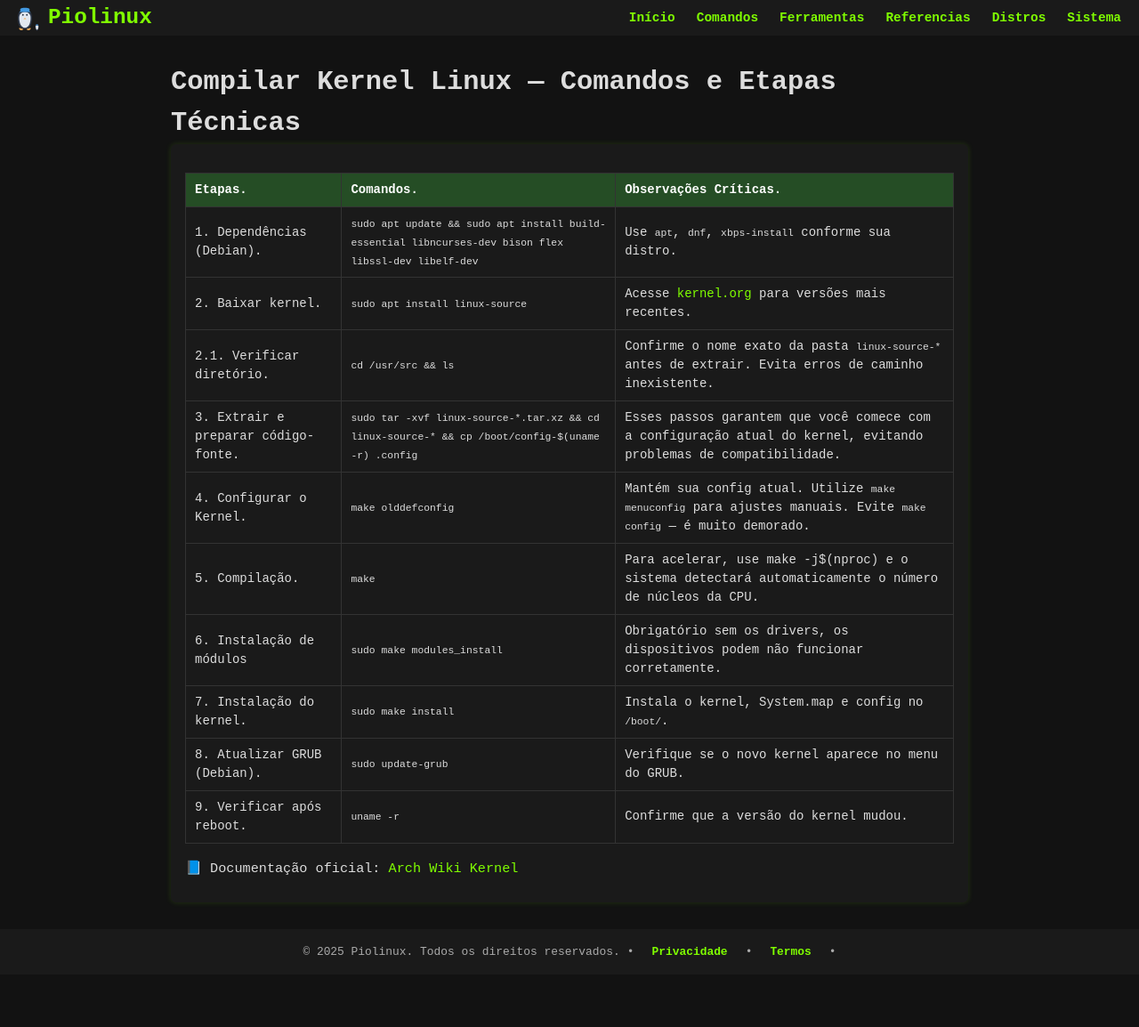
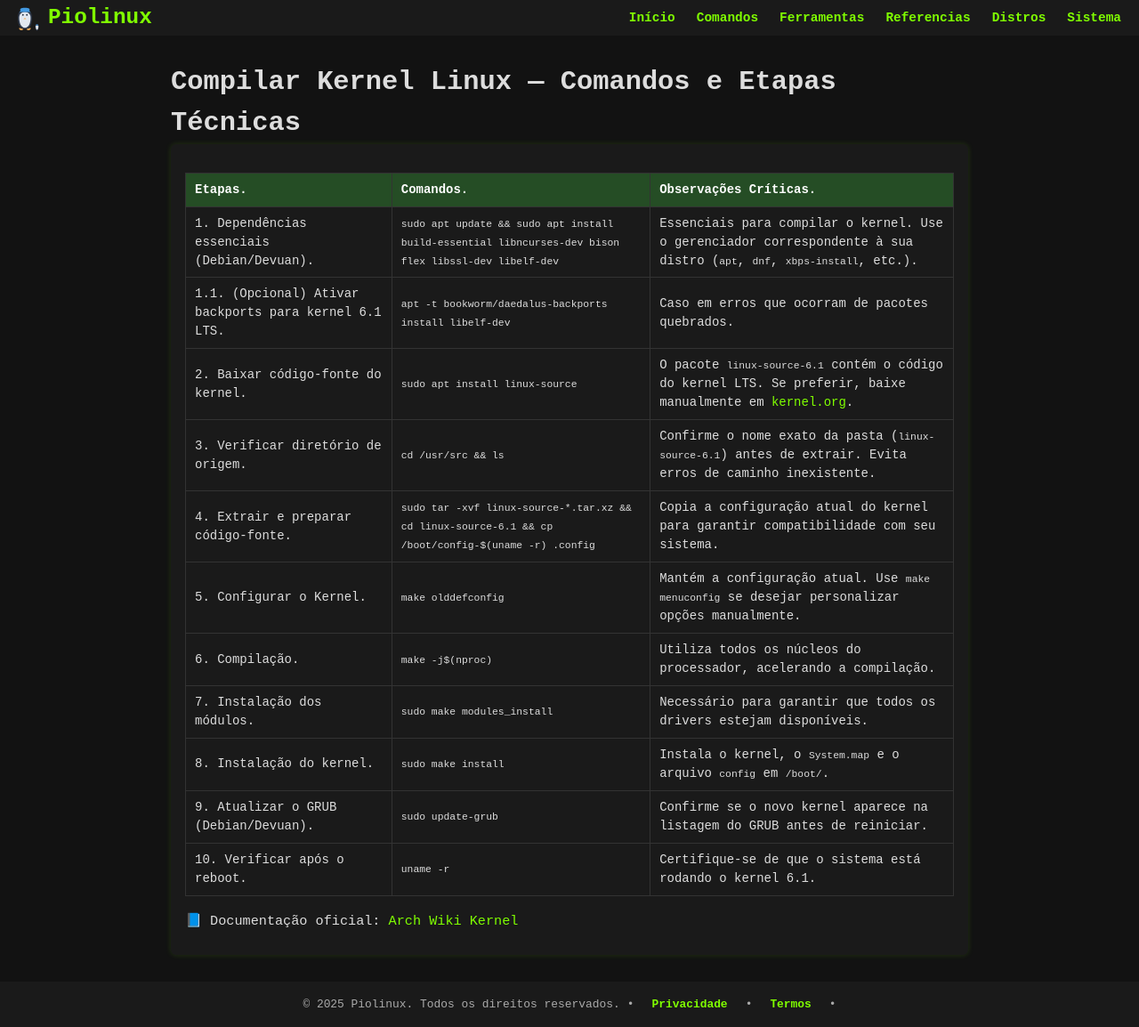
Before and after one commit to Piolinux/piolinux-site, a Jekyll site: the page built from _pages/_kernel/tabela-evergreen-como-compilar-o-kernel-linux.md, in a window 1280 px wide. Shown: the whole page at 89% size. Built offline with Jekyll 4.4.1, drawn with Linux system fonts in a browser that asks for light colours; before the commit the page ends 1095 px from its top, so only the background shows below that.

Commit message:
Update tabela-evergreen-como-compilar-o-kernel-linux.md

```diff
--- a/_pages/_kernel/tabela-evergreen-como-compilar-o-kernel-linux.md
+++ b/_pages/_kernel/tabela-evergreen-como-compilar-o-kernel-linux.md
@@ -23,58 +23,64 @@ tags: [kernel, linux, compilacao, make, grub, xbps, apt, dnf, evergreen]
   </thead>
   <tbody>
     <tr>
-      <td data-label="Etapa">1. Dependências (Debian).</td>
+      <td data-label="Etapa">1. Dependências essenciais (Debian/Devuan).</td>
       <td data-label="Comando"><code>sudo apt update && sudo apt install build-essential libncurses-dev bison flex libssl-dev libelf-dev</code></td>
-      <td data-label="Observação Crítica">Use <code>apt</code>, <code>dnf</code>, <code>xbps-install</code> conforme sua distro.</td>
+      <td data-label="Observação Crítica">Essenciais para compilar o kernel. Use o gerenciador correspondente à sua distro (<code>apt</code>, <code>dnf</code>, <code>xbps-install</code>, etc.).</td>
     </tr>
     <tr>
-      <td data-label="Etapa">2. Baixar kernel.</td>
-      <td data-label="Comando"><code>sudo apt install linux-source</code></td>
-      <td data-label="Observação Crítica">Acesse <a href="https://kernel.org" target="_blank">kernel.org</a> para versões mais recentes.</td>
+      <td data-label="Etapa">1.1. (Opcional) Ativar backports para kernel 6.1 LTS.</td>
+      <td data-label="Comando"><code>apt -t bookworm/daedalus-backports install libelf-dev</code></td>
+      <td data-label="Observação Crítica">Caso em erros que ocorram de pacotes quebrados.</td>
     </tr>
     <tr>
-      <td data-label="Etapa">2.1. Verificar diretório.</td>
-      <td data-label="Comando"><code>cd /usr/src && ls</code></td>
-      <td data-label="Observação Crítica">Confirme o nome exato da pasta <code>linux-source-*</code> antes de extrair. Evita erros de caminho inexistente.</td>
+      <td data-label="Etapa">2. Baixar código-fonte do kernel.</td>
+      <td data-label="Comando"><code>sudo apt install linux-source</code></td>
+      <td data-label="Observação Crítica">O pacote <code>linux-source-6.1</code> contém o código do kernel LTS. Se preferir, baixe manualmente em <a href="https://kernel.org" target="_blank">kernel.org</a>.</td>
     </tr>
     <tr>
-      <td data-label="Etapa">3. Extrair e preparar código-fonte.</td>
-      <td data-label="Comando"><code>sudo tar -xvf linux-source-*.tar.xz && cd linux-source-* && cp /boot/config-$(uname -r) .config</code></td>
-      <td data-label="Observação Crítica">Esses passos garantem que você comece com a configuração atual do kernel, evitando problemas de compatibilidade.</td>
+      <td data-label="Etapa">3. Verificar diretório de origem.</td>
+      <td data-label="Comando"><code>cd /usr/src && ls</code></td>
+      <td data-label="Observação Crítica">Confirme o nome exato da pasta (<code>linux-source-6.1</code>) antes de extrair. Evita erros de caminho inexistente.</td>
     </tr>
     <tr>
-      <td data-label="Etapa">4. Configurar o Kernel.</td>
-      <td data-label="Comando"><code>make olddefconfig</code></td>
-      <td data-label="Observação Crítica">Mantém sua config atual. Utilize <code>make menuconfig</code> para ajustes manuais. Evite <code>make config</code> — é muito demorado.</td>
+      <td data-label="Etapa">4. Extrair e preparar código-fonte.</td>
+      <td data-label="Comando"><code>sudo tar -xvf linux-source-*.tar.xz && cd linux-source-6.1 && cp /boot/config-$(uname -r) .config</code></td>
+      <td data-label="Observação Crítica">Copia a configuração atual do kernel para garantir compatibilidade com seu sistema.</td>
     </tr>
     <tr>
-      <td data-label="Etapa">5. Compilação.</td>
-      <td data-label="Comando"><code>make </code></td>
-      <td data-label="Observação Crítica">Para acelerar, use make -j$(nproc) e o sistema detectará automaticamente o número de núcleos da CPU.</td>
+      <td data-label="Etapa">5. Configurar o Kernel.</td>
+      <td data-label="Comando"><code>make olddefconfig</code></td>
+      <td data-label="Observação Crítica">Mantém a configuração atual. Use <code>make menuconfig</code> se desejar personalizar opções manualmente.</td>
     </tr>
     <tr>
-      <td data-label="Etapa">6. Instalação de módulos</td>
-      <td data-label="Comando"><code>sudo make modules_install</code></td>
-      <td data-label="Observação Crítica">Obrigatório sem os drivers, os dispositivos podem não funcionar corretamente.</td>
+      <td data-label="Etapa">6. Compilação.</td>
+      <td data-label="Comando"><code>make -j$(nproc)</code></td>
+      <td data-label="Observação Crítica">Utiliza todos os núcleos do processador, acelerando a compilação.</td>
     </tr>
     <tr>
-      <td data-label="Etapa">7. Instalação do kernel.</td>
-      <td data-label="Comando"><code>sudo make install</code></td>
-      <td data-label="Observação Crítica">Instala o kernel, System.map e config no <code>/boot/</code>.</td>
+      <td data-label="Etapa">7. Instalação dos módulos.</td>
+      <td data-label="Comando"><code>sudo make modules_install</code></td>
+      <td data-label="Observação Crítica">Necessário para garantir que todos os drivers estejam disponíveis.</td>
     </tr>
     <tr>
-      <td data-label="Etapa">8. Atualizar GRUB (Debian).</td>
-      <td data-label="Comando"><code>sudo update-grub</code></td>
-      <td data-label="Observação Crítica">Verifique se o novo kernel aparece no menu do GRUB.</td>
+      <td data-label="Etapa">8. Instalação do kernel.</td>
+      <td data-label="Comando"><code>sudo make install</code></td>
+      <td data-label="Observação Crítica">Instala o kernel, o <code>System.map</code> e o arquivo <code>config</code> em <code>/boot/</code>.</td>
     </tr>
     <tr>
-      <td data-label="Etapa">9. Verificar após reboot.</td>
+      <td data-label="Etapa">9. Atualizar o GRUB (Debian/Devuan).</td>
+      <td data-label="Comando"><code>sudo update-grub</code></td>
+      <td data-label="Observação Crítica">Confirme se o novo kernel aparece na listagem do GRUB antes de reiniciar.</td>
+    </tr>
+    <tr>
+      <td data-label="Etapa">10. Verificar após o reboot.</td>
       <td data-label="Comando"><code>uname -r</code></td>
-      <td data-label="Observação Crítica">Confirme que a versão do kernel mudou.</td>
+      <td data-label="Observação Crítica">Certifique-se de que o sistema está rodando o kernel 6.1.</td>
     </tr>
   </tbody>
 </table>
 
+
 <p>📘 Documentação oficial: <a href="https://wiki.archlinux.org/title/Kernel" target="_blank">Arch Wiki Kernel</a></p>
 
 </section>
```
